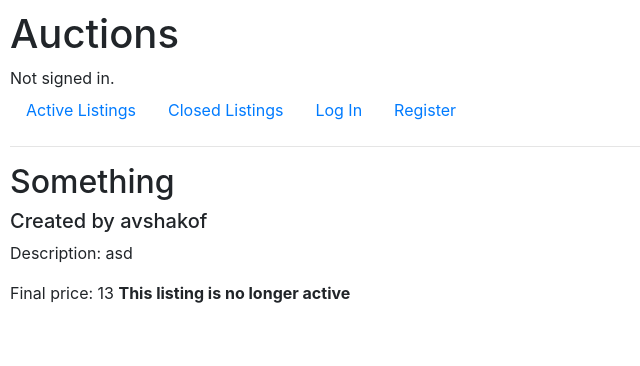
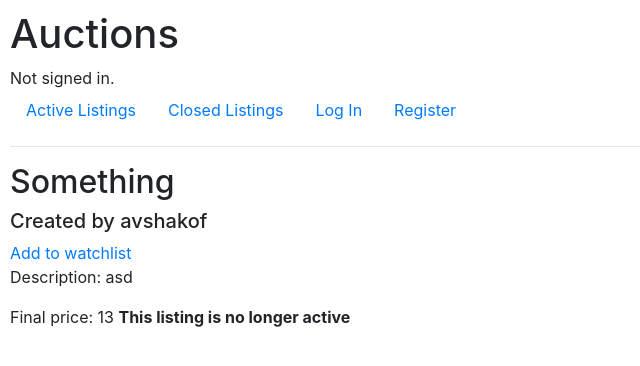
Before and after one commit to AvshRLev/cs50auctions, a Django app: template auctions/templates/auctions/listing.html in a window 1280 px wide. Shown: the top 366 px of the page, without its empty margins (0-640 px from the left). Run offline with Django 3.2, Linux system fonts and the light colour scheme; the template is opened without the code that fills it: values that come from a table or form of the project are taken from there, others are empty; data comes from the database, SQL or seed files in the repository; both versions use the stored data as it was after the commit; some libraries are stand-ins or nearby versions.

Commit message:
watchlist first commit

```diff
--- a/auctions/admin.py
+++ b/auctions/admin.py
@@ -1,7 +1,8 @@
 from django.contrib import admin
-from .models import User, Listing, Bid
+from .models import User, Listing, Bid, Watchlist
 
 # Register your models here.
 admin.site.register(User)
 admin.site.register(Listing)
 admin.site.register(Bid)
+admin.site.register(Watchlist)
--- a/auctions/models.py
+++ b/auctions/models.py
@@ -3,6 +3,7 @@ from django.db import models
 
 
 class User(AbstractUser):
+    #watchlist = models.ManyToManyField(Listing, blank=True, related_name="watchlist")
     pass
 
 class Listing(models.Model):
@@ -16,6 +17,8 @@ class Listing(models.Model):
     active = models.BooleanField(blank=True, null=True)
     winner = models.ForeignKey(User, on_delete=models.CASCADE, blank=True, null=True, related_name="listing_winner")
     highest_bidder = models.ForeignKey(User, on_delete=models.CASCADE, blank=True, null=True, related_name="highest_bidder")
+
+
     def __str__(self):
         return f"{self.listing_title} By {self.user}"
 
@@ -26,3 +29,14 @@ class Bid(models.Model):
 
     def __str__(self):
         return f"A Bid for {self.amount} By {self.user} on {self.listing}"
+
+class Watchlist(models.Model):
+    user = models.ForeignKey(User, on_delete=models.CASCADE)
+    listing = models.ForeignKey(Listing, on_delete=models.CASCADE)
+    on_watchlist = models.BooleanField(blank=True, null=True, default=False)
+
+    def __str__(self):
+        if self.on_watchlist == True:
+            return f"{self.listing} is on {self.user}'s watchlist"
+        else:
+            return f"{self.listing} is not on {self.user}'s watchlist"
--- a/auctions/templates/auctions/listing.html
+++ b/auctions/templates/auctions/listing.html
@@ -3,6 +3,12 @@
 {% block body %}
     <h2>{{ listing.listing_title | capfirst }}</h2>
     <h5>Created by {{ listing.user }}</h5>
+    {% if on_watchlist == True %}
+        <span class="badge badge-light">Watchlist</span>
+        <a href="{% url 'watchlist' listing.listing_title %}">Remove from watchlist</a>
+    {% else %}
+        <a href="{% url 'watchlist' listing.listing_title %}">Add to watchlist</a>
+    {% endif %}
     {% if user == listing.user %}
         {% if listing.active == True %}
             <a href="{% url 'close_auction' listing.listing_title %}">Close bid</a>
--- a/auctions/urls.py
+++ b/auctions/urls.py
@@ -13,4 +13,6 @@ urlpatterns = [
     path("bid/<str:listing>", views.bid, name="bid_listing"),
     path("bid", views.bid, name="bid"),
     path("close/<str:listing>", views.close_auction, name="close_auction"),
+    path("watchlist/<str:listing>", views.close_auction, name="watchlist"),
+
 ]
```
Also changed, not shown: auctions/views.py (+10 -2 lines), auctions/migrations/0006_watchlist.py (added), db.sqlite3.
